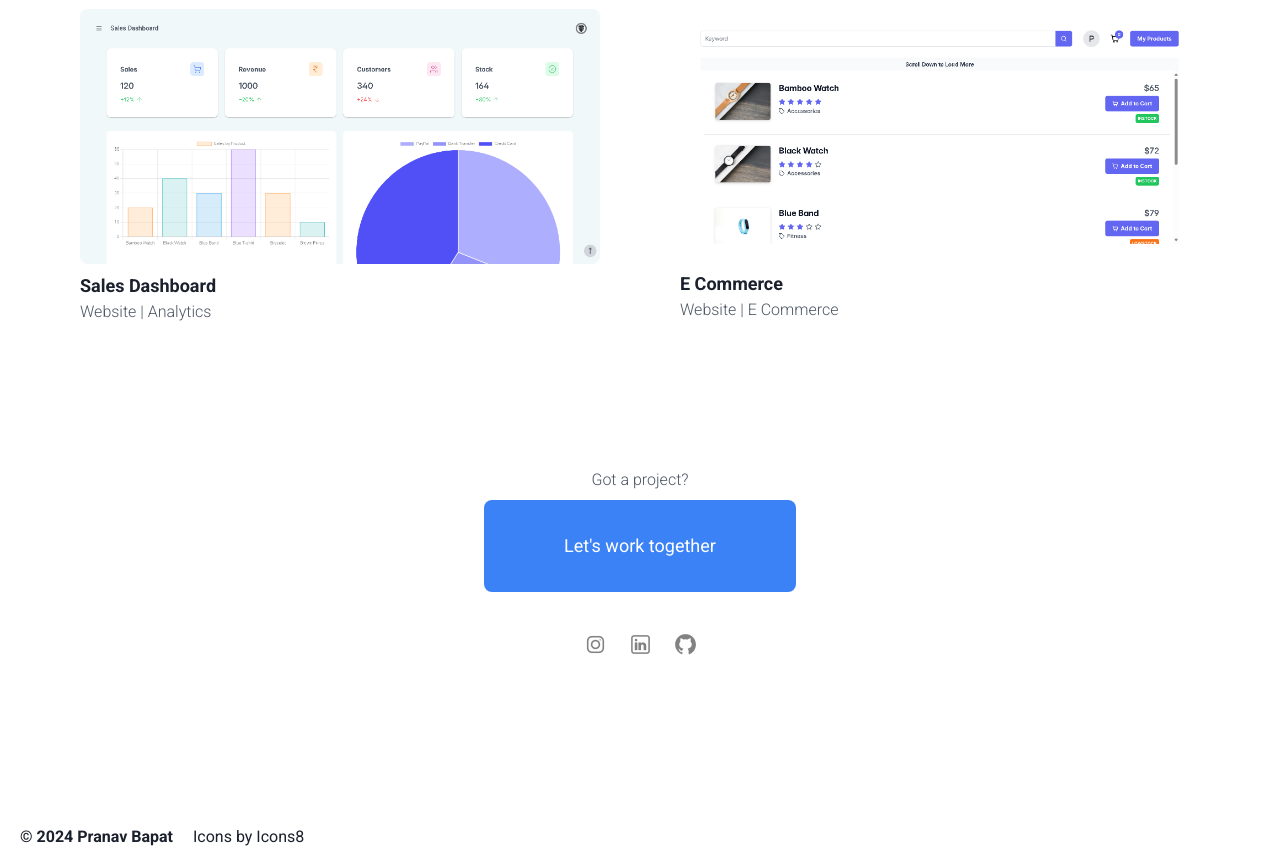
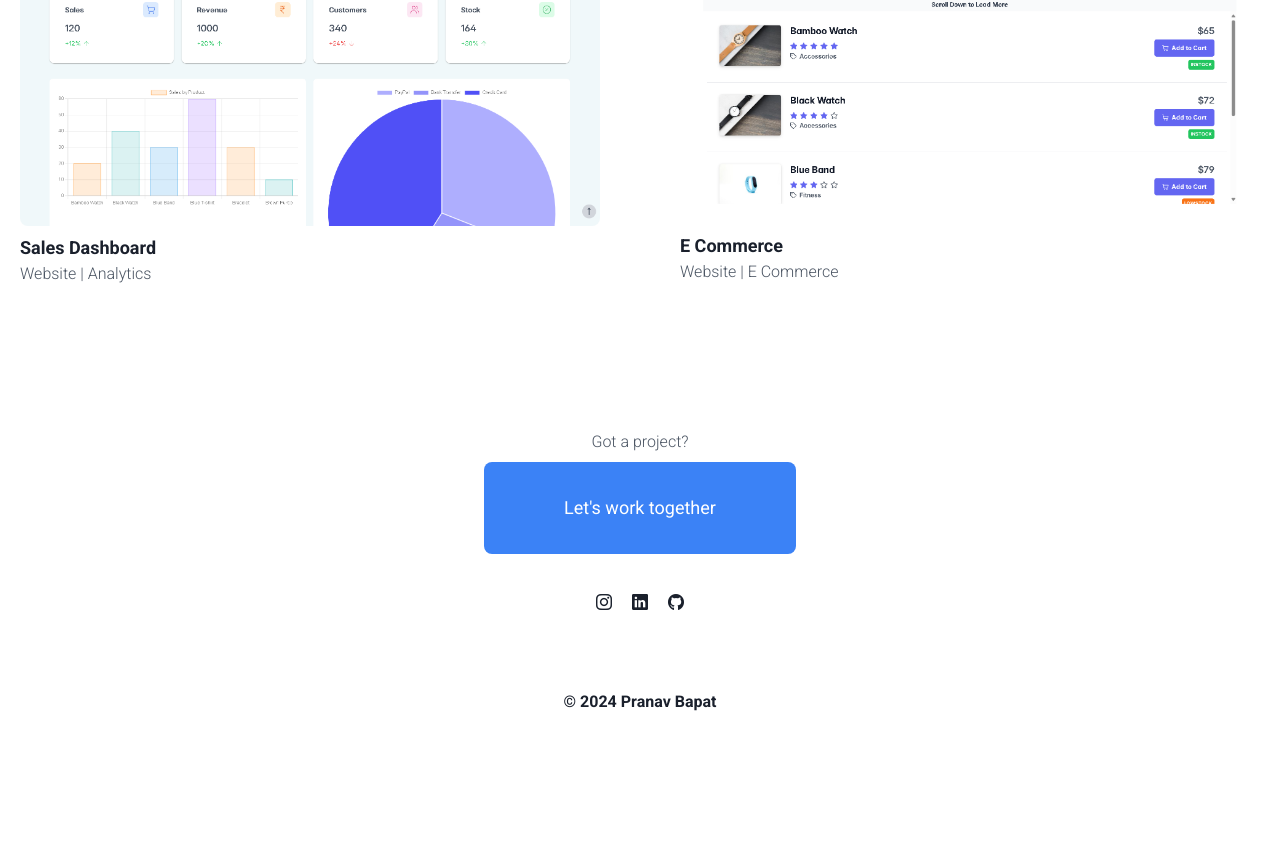
Before and after one commit to pranav264/portfolio, a React (Create React App) app: page / in a window 1280 px wide. Shown: the part 1109-1958 px from the top of the page. After the commit the page ends 1831 px from the top, so only its background shows below. Built offline with nearby package versions, Linux system fonts and the light colour scheme.

Commit message:
Mobile view

```diff
--- a/package.json
+++ b/package.json
@@ -12,6 +12,7 @@
     "@testing-library/react": "^13.4.0",
     "@testing-library/user-event": "^13.5.0",
     "framer-motion": "^11.2.11",
+    "primeicons": "^7.0.0",
     "react": "^18.3.1",
     "react-dom": "^18.3.1",
     "react-router-dom": "^6.23.1",
--- a/src/Pages/Home.js
+++ b/src/Pages/Home.js
@@ -40,6 +40,7 @@ import AppScreens from "../Components/AppScreens";
 import instagramLogo from "../assets/icons8-instagram-25.png";
 import linkedInLogo from "../assets/icons8-linkedin-25.png";
 import gitHubLogo2 from "../assets/icons8-github-25.png";
+import 'primeicons/primeicons.css';
 
 const steps = [
   {
@@ -182,7 +183,7 @@ export default function Home() {
           </div>
         </div>
         <div
-          className="w-full flex justify-center items-center mb-48 mx-5 xl:hidden"
+          className="w-full flex justify-center items-center mb-24 xl:hidden"
         >
             <Stepper
               colorScheme="blue"
@@ -208,7 +209,7 @@ export default function Home() {
             </Stepper>
         </div>
         <div
-          className="hidden xl:flex justify-center items-center mb-48"
+          className="hidden xl:flex justify-center items-center mb-24"
         >
             <Stepper
               colorScheme="blue"
@@ -231,7 +232,7 @@ export default function Home() {
               ))}
             </Stepper>
         </div>
-            <div id="projects" className="grid grid-cols-1 lg:grid-cols-2 gap-20 max-w-7xl mx-auto mt-36 px-20">
+            <div id="projects" className="grid grid-cols-1 lg:grid-cols-2 gap-20 max-w-7xl mx-auto px-5">
               <a className="flex flex-col items-start gap-2 hover:cursor-pointer" href="https://cmeppune.com/">
                 <img className="rounded-lg transition ease-in-out hover:-translate-y-1 hover:scale-110 duration-300" src={cmeppuneScreeShot} alt="cmeppuneScreeShot" />
                 <div>
@@ -274,42 +275,33 @@ export default function Home() {
         <div className="flex flex-col lg:flex-row justify-center items-center lg:items-start gap-20 mt-10 mb-10 mx-10">
           <div className="flex flex-col justify-center items-center gap-7">
             <div className="flex justfiy-center items-center gap-5">
-              <img
-                src={instagramLogo}
-                alt="instagramLogo"
-                className="hover:cursor-pointer"
+              <i
+                className="pi pi-instagram hover:cursor-pointer"
                 onClick={() =>
                   navigateToAProject(
                     "https://www.instagram.com/pranav_dev_gayak/"
                   )
                 }
-              />
-              <img
-                src={linkedInLogo}
-                alt="linkedInLogo"
-                className="hover:cursor-pointer"
+              ></i>
+              <i
+                className="pi pi-linkedin hover:cursor-pointer"
                 onClick={() =>
                   navigateToAProject(
                     "https://www.linkedin.com/in/pranav-bapat-a208531b6/"
                   )
                 }
-              />
-              <img
-                src={gitHubLogo2}
-                alt="gitHubLogo2"
-                className="hover:cursor-pointer"
+              ></i>
+              <i
+                className="pi pi-github hover:cursor-pointer"
                 onClick={() =>
                   navigateToAProject("https://github.com/pranav264")
                 }
-              />
+              ></i>
             </div>
           </div>
         </div>
-        <div className="absolute flex justify-center items-center gap-5 mt-32 ml-5">
+        <div className="flex justify-center items-center mt-20 mb-2">
           <p className="font-semibold">&copy; 2024 Pranav Bapat</p>
-          <p>
-            Icons by <a href="https://www.icons8.com">Icons8</a>
-          </p>
         </div>
       </div>
     </>
```
Also changed, not shown: 1 other file (tests, documents, lock files or other folders).
